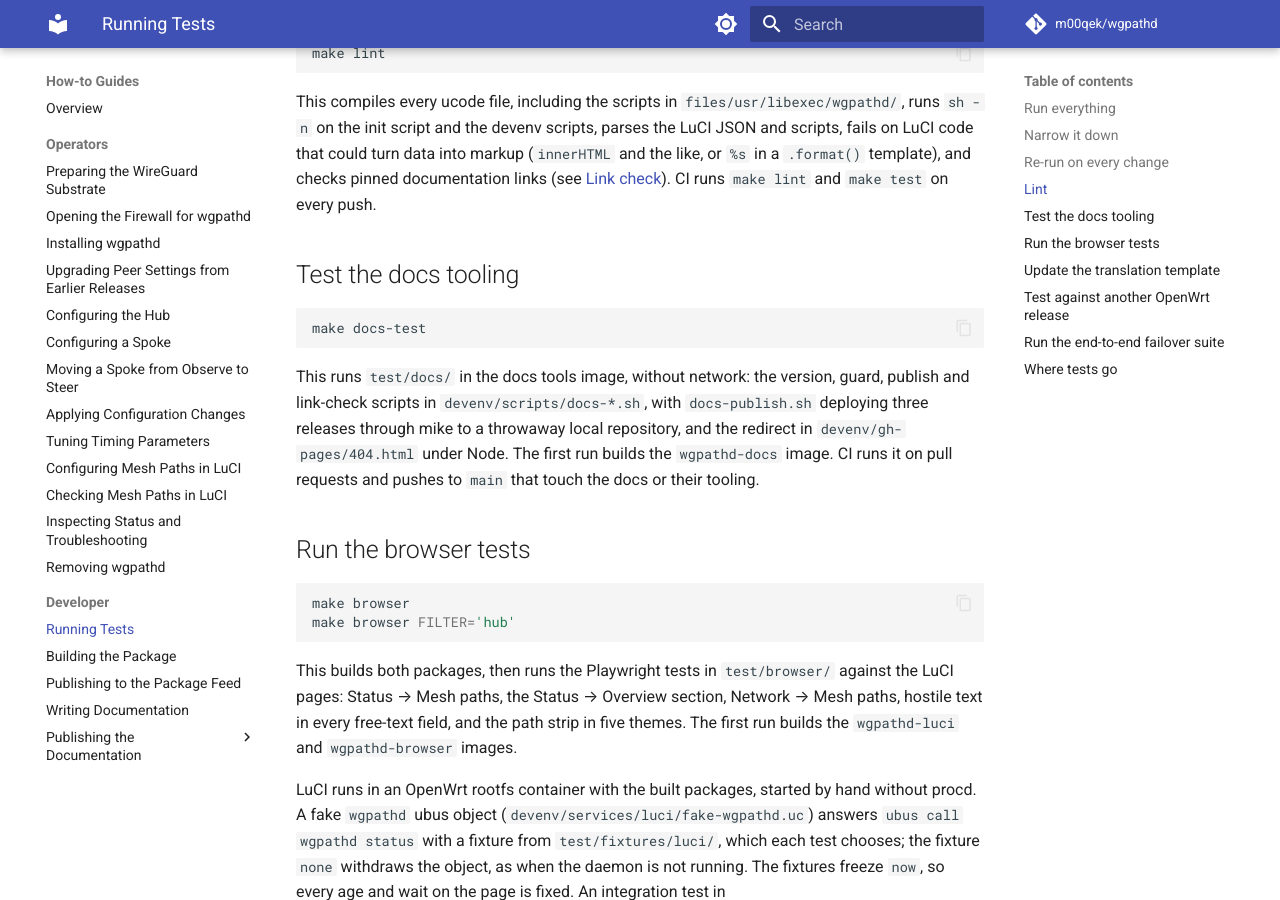
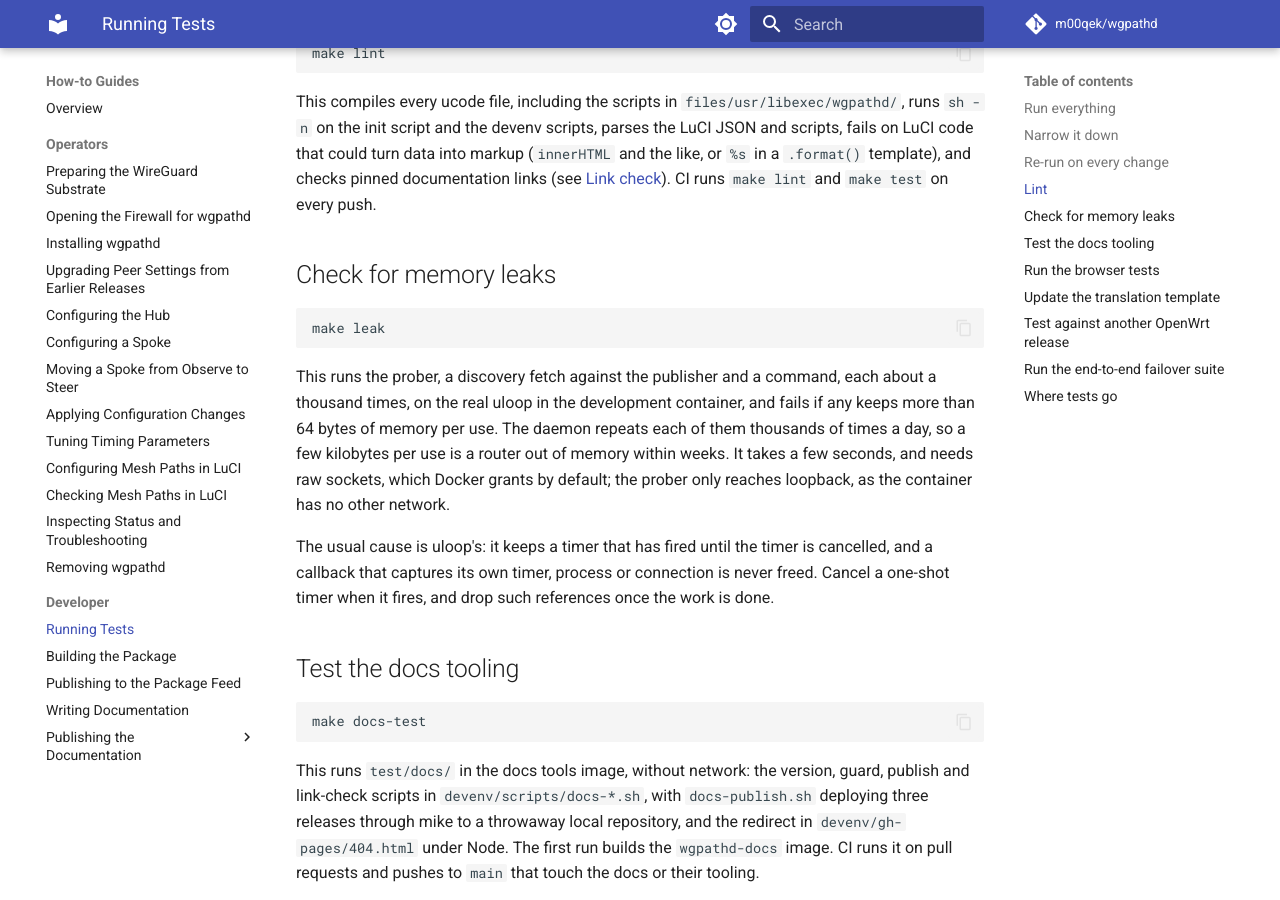
Before and after one commit to m00qek/wgpathd, an MkDocs documentation site: the page built from docs/how-to/developer/testing.md, in a window 1280 px wide and 900 px high, scrolled down 1304 px. Built offline with MkDocs 1.6.1 and Material for MkDocs 9.7.7, drawn with Linux system fonts in a browser that asks for light colours; comment, search, counter and statistics services are not loaded.

Commit message:
make leak: check that each component keeps no memory per use
Runs the prober, a discovery fetch against the publisher and a command
about a thousand times on the real uloop and fails above 64 bytes kept
per use. On v0.1.0 it reports 2192, 5956 and 1094 bytes. CI runs it.

````diff
--- a/docs/how-to/developer/testing.md
+++ b/docs/how-to/developer/testing.md
@@ -57,6 +57,16 @@ make lint
 ```
 
 This compiles every ucode file, including the scripts in `files/usr/libexec/wgpathd/`, runs `sh -n` on the init script and the devenv scripts, parses the LuCI JSON and scripts, fails on LuCI code that could turn data into markup (`innerHTML` and the like, or `%s` in a `.format()` template), and checks pinned documentation links (see [Link check](../../reference/docs-publishing.md#link-check)). CI runs `make lint` and `make test` on every push.
+
+## Check for memory leaks
+
+```bash
+make leak
+```
+
+This runs the prober, a discovery fetch against the publisher and a command, each about a thousand times, on the real uloop in the development container, and fails if any keeps more than 64 bytes of memory per use. The daemon repeats each of them thousands of times a day, so a few kilobytes per use is a router out of memory within weeks. It takes a few seconds, and needs raw sockets, which Docker grants by default; the prober only reaches loopback, as the container has no other network.
+
+The usual cause is uloop's: it keeps a timer that has fired until the timer is cancelled, and a callback that captures its own timer, process or connection is never freed. Cancel a one-shot timer when it fires, and drop such references once the work is done.
 
 ## Test the docs tooling
 
````
Also changed, not shown: docs/reference/make-targets.md (+1 -0 lines), 4 other files.
